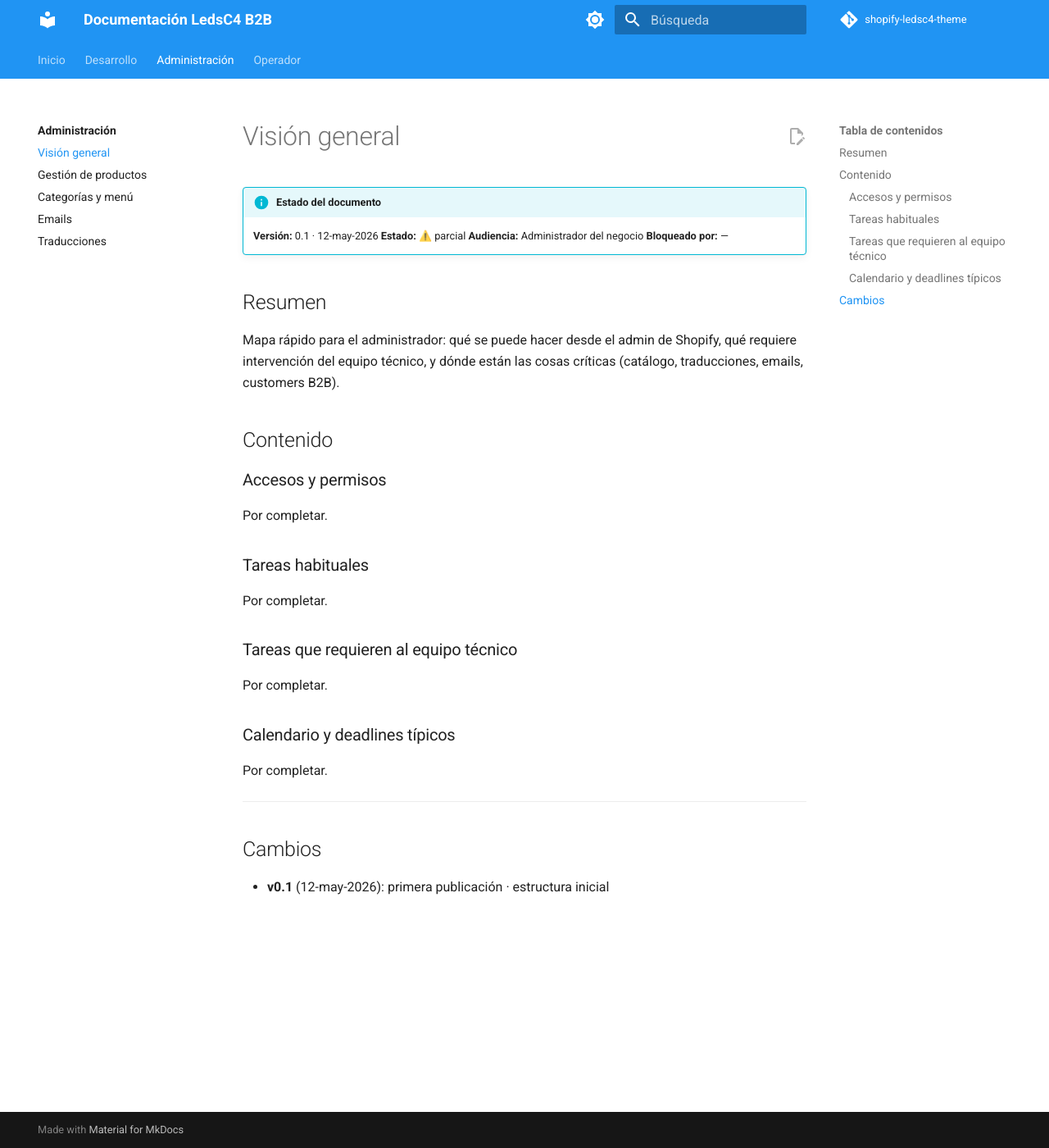
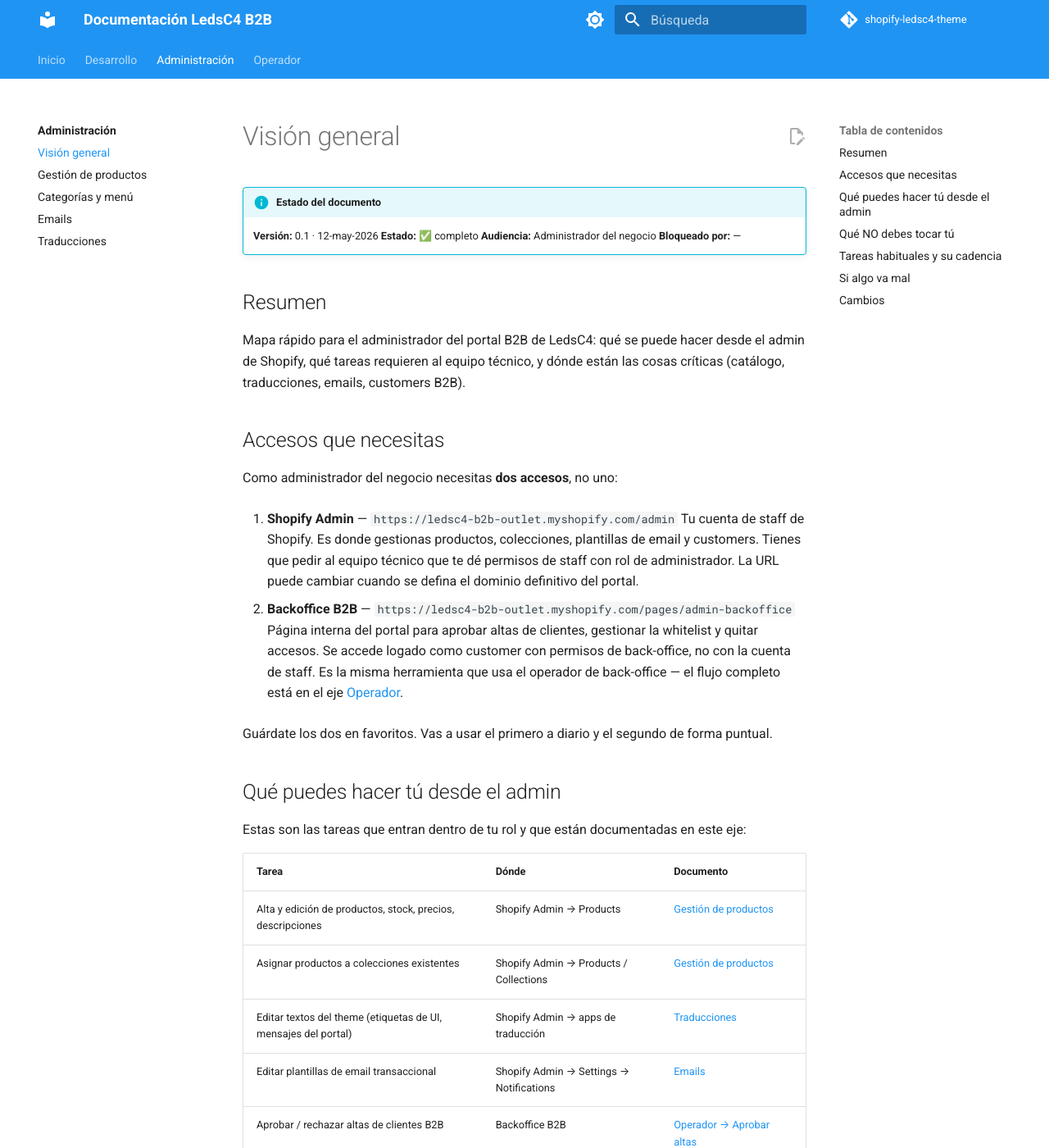
Before and after one commit to danielpenamad/shopify-ledsc4-theme, an MkDocs documentation site: the page built from docs/administracion/00-vision-general.md, in a window 1280 px wide and 1400 px high. Shown: the whole window at 82% size. Built offline with MkDocs 1.6.1 and Material for MkDocs 9.7.7, drawn with Linux system fonts in a browser that asks for light colours; comment, search, counter and statistics services are not loaded; some of the changed text lies outside the part shown.

Commit message:
docs(admin): rellena 00-vision-general con accesos, alcance y tareas

```diff
--- a/docs/administracion/00-vision-general.md
+++ b/docs/administracion/00-vision-general.md
@@ -2,34 +2,75 @@
 
 !!! info "Estado del documento"
     **Versión:** 0.1 · 12-may-2026
-    **Estado:** ⚠️ parcial
+    **Estado:** ✅ completo
     **Audiencia:** Administrador del negocio
     **Bloqueado por:** —
 
 ## Resumen
 
-Mapa rápido para el administrador: qué se puede hacer desde el admin de Shopify, qué requiere intervención del equipo técnico, y dónde están las cosas críticas (catálogo, traducciones, emails, customers B2B).
+Mapa rápido para el administrador del portal B2B de LedsC4: qué se puede hacer desde el admin de Shopify, qué tareas requieren al equipo técnico, y dónde están las cosas críticas (catálogo, traducciones, emails, customers B2B).
 
-## Contenido
+## Accesos que necesitas
 
-### Accesos y permisos
+Como administrador del negocio necesitas **dos accesos**, no uno:
 
-Por completar.
+1. **Shopify Admin** — `https://ledsc4-b2b-outlet.myshopify.com/admin`
+   Tu cuenta de staff de Shopify. Es donde gestionas productos, colecciones, plantillas de email y customers. Tienes que pedir al equipo técnico que te dé permisos de staff con rol de administrador. La URL puede cambiar cuando se defina el dominio definitivo del portal.
 
-### Tareas habituales
+2. **Backoffice B2B** — `https://ledsc4-b2b-outlet.myshopify.com/pages/admin-backoffice`
+   Página interna del portal para aprobar altas de clientes, gestionar la whitelist y quitar accesos. Se accede logado como customer con permisos de back-office, no con la cuenta de staff. Es la misma herramienta que usa el operador de back-office — el flujo completo está en el eje [Operador](../operador/index.md).
 
-Por completar.
+Guárdate los dos en favoritos. Vas a usar el primero a diario y el segundo de forma puntual.
 
-### Tareas que requieren al equipo técnico
+## Qué puedes hacer tú desde el admin
 
-Por completar.
+Estas son las tareas que entran dentro de tu rol y que están documentadas en este eje:
 
-### Calendario y deadlines típicos
+| Tarea | Dónde | Documento |
+| --- | --- | --- |
+| Alta y edición de productos, stock, precios, descripciones | Shopify Admin → Products | [Gestión de productos](01-gestion-productos.md) |
+| Asignar productos a colecciones existentes | Shopify Admin → Products / Collections | [Gestión de productos](01-gestion-productos.md) |
+| Editar textos del theme (etiquetas de UI, mensajes del portal) | Shopify Admin → apps de traducción | [Traducciones](04-traducciones.md) |
+| Editar plantillas de email transaccional | Shopify Admin → Settings → Notifications | [Emails](03-gestion-emails.md) |
+| Aprobar / rechazar altas de clientes B2B | Backoffice B2B | [Operador → Aprobar altas](../operador/01-aprobar-altas.md) |
+| Gestionar whitelist de emails pre-aprobados | Backoffice B2B | [Operador → Gestionar whitelist](../operador/02-gestionar-whitelist.md) |
+| Quitar acceso a un cliente aprobado | Backoffice B2B | [Operador → Quitar acceso](../operador/03-quitar-acceso.md) |
 
-Por completar.
+## Qué NO debes tocar tú
 
----
+Hay varias partes del portal que **están automatizadas** o vienen de **sistemas externos**. Si las modificas a mano desde el admin de Shopify, los procesos automáticos revertirán tu cambio o lo dejarán en estado inconsistente. Si necesitas cambiar algo de esta lista, no lo hagas directamente: avisa al equipo técnico.
+
+- **Traducciones de productos y categorías.** Vienen ya traducidas desde la importación de catálogo. Si una traducción de producto o categoría está mal, hay que corregirla en origen (en el sistema que alimenta la importación), no en Shopify Admin. Editar las traducciones a mano en Shopify se perderá en la siguiente importación.
+- **Estructura del menú de navegación** (header del portal con Forlight, Architectural, Decorative, DIY, Outdoor, Otros). El menú se regenera por script.
+- **Alta de nuevas categorías** (colecciones con handle `cat-*`). Las categorías y su jerarquía padre/hijo están definidas en código.
+- **Plantillas del theme** (cualquier archivo `.liquid`, CSS o JS del theme). El theme se despliega desde el repo `shopify-ledsc4-theme`.
+- **Idiomas activos** del portal (alta o baja de locales).
+- **Definición de nuevos emails administrativos internos** (avisos al equipo de LedsC4 más allá de los transaccionales estándar de Shopify). Sigue pendiente de definir, ver [Emails](03-gestion-emails.md).
+- **Pipeline de importación** de productos, stock y traducciones (cualquier integración con ERP, proveedores o feeds externos).
+
+La documentación técnica de los scripts y del pipeline vendrá en el eje [Desarrollo](../desarrollo/index.md).
+
+## Tareas habituales y su cadencia
+
+Como referencia, este es el ritmo típico de trabajo del administrador. Ninguna de estas tareas es reactiva a un aviso automático: las haces cuando te llega la información del equipo comercial o cuando detectas que toca.
+
+| Tarea | Cadencia típica | Disparador |
+| --- | --- | --- |
+| Alta o edición de productos | Continuo | Cambio de catálogo desde el equipo comercial |
+| Revisión de stock y precios | Semanal o según ciclo del ERP | Importación periódica del feed |
+| Revisión de plantillas de email | Puntual | Cambio de copy o branding |
+| Edición de textos del theme | Puntual | Cambio de copy en el portal |
+| Aprobar altas de clientes | Reactivo | Email de notificación (el operador es el primer filtro; tú actúas si el operador escala) |
+| Gestionar whitelist | Puntual | Petición del comercial responsable |
+
+## Si algo va mal
+
+- **No puedo entrar al Shopify Admin / no veo Products:** tu cuenta de staff no tiene los permisos necesarios. Avisa al equipo técnico para que ajuste el rol.
+- **No puedo entrar al Backoffice B2B / me dice "Acceso restringido":** tu cuenta de customer no tiene permisos de back-office. Avisa al equipo técnico.
+- **He tocado algo del menú o de las categorías `cat-*` por error:** no intentes deshacerlo a mano. Avisa al equipo técnico y describe qué tocaste — el script lo restaurará en el próximo run.
+- **Una traducción de producto o categoría está mal:** no la edites en Shopify. Avisa al equipo comercial / responsable de la importación para que la corrija en origen.
+- **No sé si una tarea es mía o del equipo técnico:** consulta la tabla "Qué NO debes tocar tú" de esta página. Si la duda persiste, pregunta antes de tocar.
 
 ## Cambios
 
-- **v0.1** (12-may-2026): primera publicación · estructura inicial
+- **v0.1** (12-may-2026): primera publicación
```
